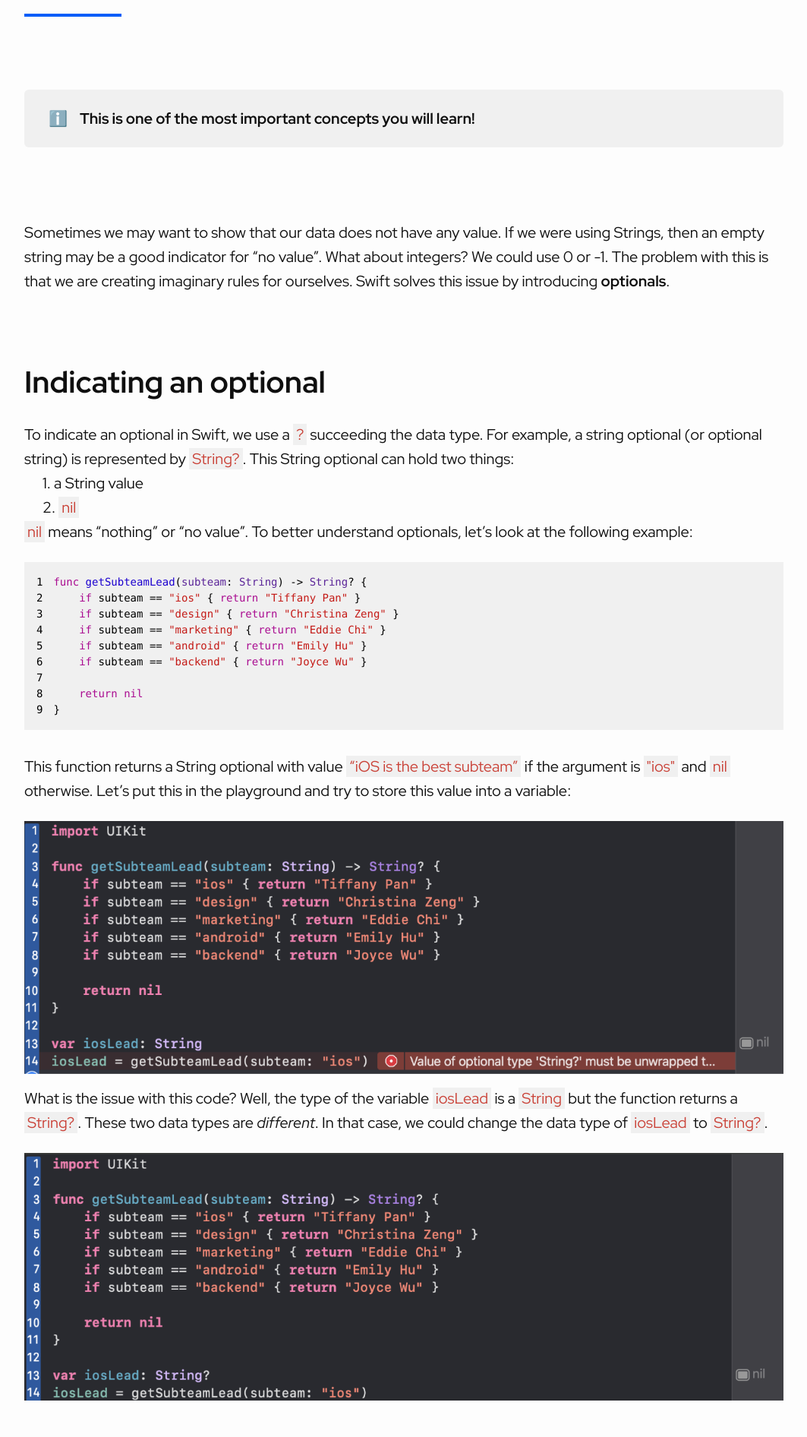
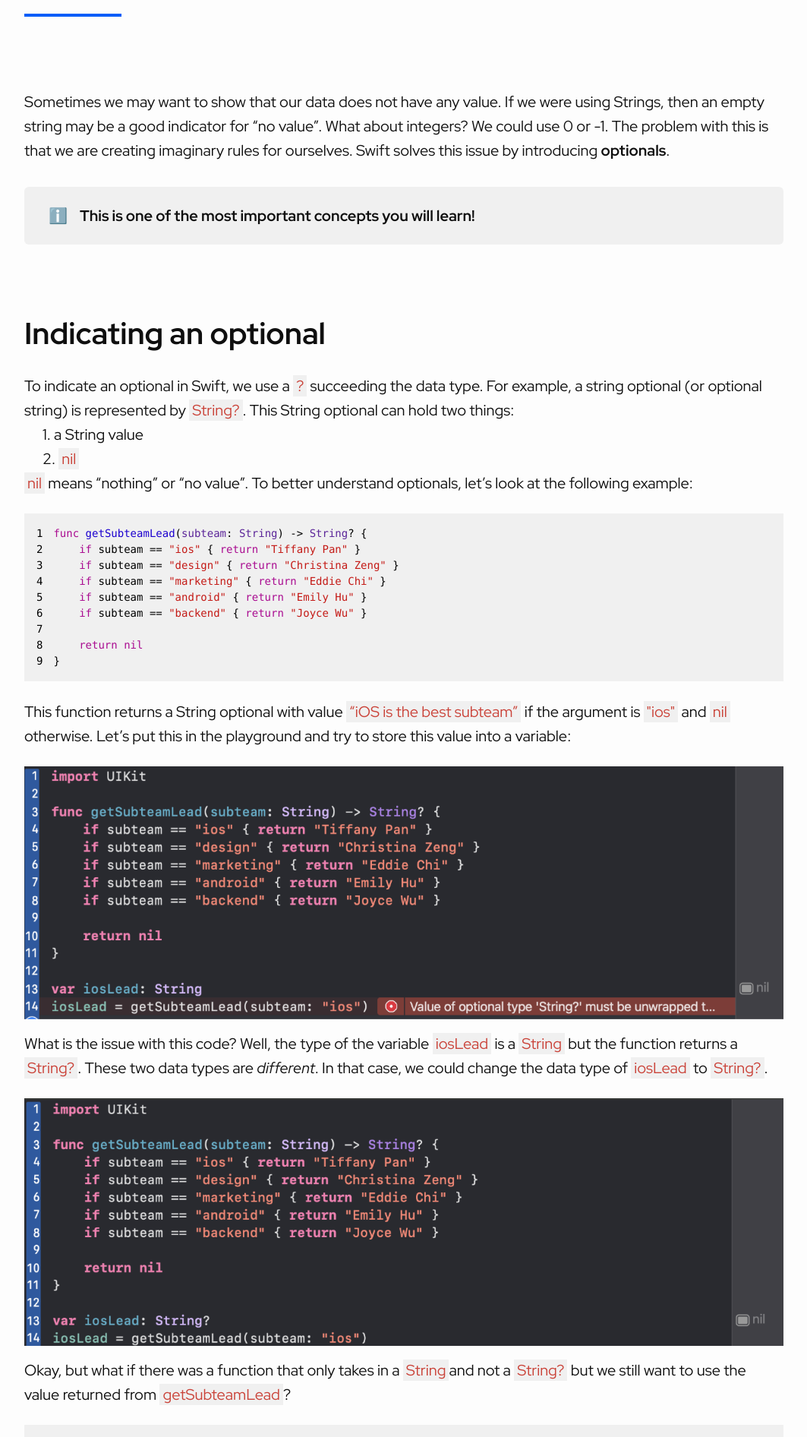
Before and after one commit to vinnie4k/portfolio, a React (Vite) app: page /blog/intro-to-ios/optionals in a window 1280 px wide. Shown: the part 310-2202 px from the top of the page at 76% size, without its empty margins (108-1171 px from the left). Built offline with nearby package versions, Linux system fonts and the light colour scheme.

Commit message:
Fixed spacing issues with blog posts

```diff
--- a/src/pages/blog/CodeBlock.tsx
+++ b/src/pages/blog/CodeBlock.tsx
@@ -3,7 +3,7 @@ import { xcode } from "react-syntax-highlighter/dist/esm/styles/hljs";
 
 function CodeBlock(codeProp: CodeProp) {
   return (
-    <div className="lg:mt-6">
+    <div className="lg:mt-6 lg:mb-6">
       <SyntaxHighlighter
         language="swift"
         style={xcode}
--- a/src/pages/posts/Post2.tsx
+++ b/src/pages/posts/Post2.tsx
@@ -171,7 +171,7 @@ function Post2() {
             Earlier when we assigned an initial value to a variable,
           </p>
           <CodeBlock codeString={`var instructor = "Vin"`} />
-          <p className="post-body mt-4">
+          <p className="post-body">
             Swift automatically <span className="italic">infers</span> what data
             type the variable will hold. This is known as{" "}
             <span className="font-bold">type inferencing</span>. You could also
--- a/src/pages/posts/Post5.tsx
+++ b/src/pages/posts/Post5.tsx
@@ -157,7 +157,7 @@ if a < 0 {
     // control statement: return, break, continue, or throw
 }`}
           />
-          <p className="post-body mt-4">
+          <p className="post-body">
             <span className="post-code">condition</span> is an expression that
             evaluates to <span className="post-code">true</span> or{" "}
             <span className="post-code">false</span>. If{" "}
--- a/src/pages/posts/Post6.tsx
+++ b/src/pages/posts/Post6.tsx
@@ -120,7 +120,7 @@ for person in staff {
 	print(person)
 }`}
           />
-          <p className="post-body mt-4">
+          <p className="post-body">
             In this code, the loop variable is{" "}
             <span className="post-code">person</span>. For every iteration of
             this loop, the value of <span className="post-code">person</span>{" "}
@@ -174,7 +174,7 @@ while i < 10 {
 	i += 1
 }`}
           />
-          <p className="post-body mt-4">
+          <p className="post-body">
             The above code will print out the value of{" "}
             <span className="post-code">i</span> and increment the value of{" "}
             <span className="post-code">i</span> by 1{" "}
@@ -202,7 +202,7 @@ while i < 10 {
 	// i += 1 commented out
 }`}
           />
-          <div className="mt-4 flex flex-row gap-4 items-center py-4 px-6 bg-offWhite2 rounded-md lg:py-6 lg:px-8">
+          <div className="flex flex-row gap-4 items-center py-4 px-6 bg-offWhite2 rounded-md lg:py-6 lg:px-8">
             <p className="lg:text-xl">{"ℹ️"}</p>
             <p className="font-bold lg:text-xl">
               You can use <span className="post-code">break</span> or{" "}
--- a/src/pages/posts/Post7.tsx
+++ b/src/pages/posts/Post7.tsx
@@ -42,14 +42,14 @@ function Post7() {
   print("My name is Vin")
 }`}
           />
-          <p className="post-body mt-4">
+          <p className="post-body">
             If we were to just define this function in the playground, nothing
             will be printed out. This is because we also need to{" "}
             <span className="italic">call</span> the function. We can call the
             function we previously defined with the following code:
           </p>
           <CodeBlock codeString={`myName()`} />
-          <p className="post-body mt-4">Let’s test this in the playground:</p>
+          <p className="post-body">Let’s test this in the playground:</p>
           <img
             src={post7_1}
             alt="Defining and calling a function"
@@ -73,7 +73,7 @@ function Post7() {
   print("My name is \\(name)")
 }`}
           />
-          <p className="post-body mt-4">
+          <p className="post-body">
             This function has a parameter called{" "}
             <span className="post-code">name</span> which is of type{" "}
             <span className="post-code">String</span> and uses string
@@ -110,8 +110,6 @@ function Post7() {
 
 myName(name: "Vin")`}
           />
-        </div>
-        <div>
           <p className="post-body">
             In this example, the name of the parameter within the function
             definition is <span className="post-code">str</span> but when I call
@@ -123,8 +121,6 @@ myName(name: "Vin")`}
             seem useful at first glance, but it is a very powerful feature once
             you begin writing code.
           </p>
-        </div>
-        <div>
           <p className="post-body">
             You can also use an underscore (<span className="post-code">_</span>
             ) as the <span className="italic">external parameter</span>.
@@ -136,8 +132,6 @@ myName(name: "Vin")`}
 
 myName("Vin")`}
           />
-        </div>
-        <div>
           <p className="post-body">
             By doing this, you do not need to provide the external parameter
             name when passing in your argument in the function call.
@@ -174,8 +168,6 @@ myName("Vin")`}
     return false
 }`}
           />
-        </div>
-        <div>
           <p className="post-body">
             The function above will return{" "}
             <span className="post-code">true</span> if the argument that I pass
--- a/src/pages/posts/Post8.tsx
+++ b/src/pages/posts/Post8.tsx
@@ -22,19 +22,21 @@ function Post8() {
         />
       </div>
 
-      <Callout
-        icon="ℹ️"
-        text="This is one of the most important concepts you will learn!"
-      />
-
       {/* Intro */}
-      <p className="post-body">
-        Sometimes we may want to show that our data does not have any value. If
-        we were using Strings, then an empty string may be a good indicator for
-        “no value”. What about integers? We could use 0 or -1. The problem with
-        this is that we are creating imaginary rules for ourselves. Swift solves
-        this issue by introducing <span className="font-bold">optionals</span>.
-      </p>
+      <div className="post-section">
+        <p className="post-body">
+          Sometimes we may want to show that our data does not have any value.
+          If we were using Strings, then an empty string may be a good indicator
+          for “no value”. What about integers? We could use 0 or -1. The problem
+          with this is that we are creating imaginary rules for ourselves. Swift
+          solves this issue by introducing{" "}
+          <span className="font-bold">optionals</span>.
+        </p>
+        <Callout
+          icon="ℹ️"
+          text="This is one of the most important concepts you will learn!"
+        />
+      </div>
 
       {/* Indicating an optional */}
       <div className="post-section">
@@ -67,8 +69,6 @@ function Post8() {
     return nil
 }`}
           />
-        </div>
-        <div>
           <p className="post-body">
             This function returns a String optional with value{" "}
             <span className="post-code">“iOS is the best subteam”</span> if the
@@ -95,8 +95,6 @@ function Post8() {
             alt="String? and String are different types"
             className="post-code-image"
           />
-        </div>
-        <div>
           <p className="post-body">
             Okay, but what if there was a function that only takes in a{" "}
             <span className="post-code">String</span>
@@ -121,7 +119,7 @@ func cheerLead(name: String) {
 
 cheerLead(name: getSubteamLead(subteam: "ios"))`}
           />
-          <p className="post-body mt-4">
+          <p className="post-body">
             This code will not execute because{" "}
             <span className="post-code">getSubteamLead</span> returns a{" "}
             <span className="post-code">String?</span> but the function{" "}
@@ -221,8 +219,6 @@ guard let leadName = getSubteamLead(subteam: "ios") else {
 
 cheerLead(name: leadName)`}
           />
-        </div>
-        <div>
           <p className="post-body">
             The main difference between using an{" "}
             <span className="post-code">if let</span> versus a{" "}
@@ -266,7 +262,7 @@ cheerLead(name: leadName)`}
               <span className="post-code">nil</span>, your program will crash!
             </p>
           </div>
-          <p className="post-body">
+          <p className="post-body mt-4">
             Let me emphasize this again. Your code will crash if you unwrap an
             optional that is holding <span className="post-code">nil</span>. You
             should only use this approach if you are 100% certain that the
@@ -291,8 +287,6 @@ func cheerLead(name: String) {
 let leadName = getSubteamLead(subteam: "ios")
 cheerLead(name: leadName!)`}
           />
-        </div>
-        <div>
           <p className="post-body">
             In this case, I know that my code will not crash because I am
             certain that <span className="post-code">leadName</span> will not
@@ -363,8 +357,6 @@ cheerLead(name: leadName!)`}
 
 let uppercaseDesign = getSubteamLead(subteam: "design").uppercased()`}
           />
-        </div>
-        <div>
           <p className="post-body">
             If we put this code in the playground, Xcode will give us an error.
           </p>
@@ -389,7 +381,7 @@ let uppercaseDesign = getSubteamLead(subteam: "design").uppercased()`}
           <CodeBlock
             codeString={`let uppercaseDesign = getSubteamLead(subteam: "design")?.uppercased()`}
           />
-          <p className="post-body mt-4">
+          <p className="post-body">
             That extra <span className="post-code">?</span> after the call to{" "}
             <span className="post-code">getSubteamLead</span> is the{" "}
             <span className="italic">optional chaining</span>. This means
@@ -413,7 +405,7 @@ let uppercaseDesign = getSubteamLead(subteam: "design").uppercased()`}
           <CodeBlock
             codeString={`let designLead = getSubteamLead(subteam: "design") ?? "Invalid"`}
           />
-          <p className="post-body mt-4">
+          <p className="post-body">
             The <span className="post-code">??</span> is the{" "}
             <span className="font-bold">nil coalescing operator</span> and it
             provides a default value if the optional is holding{" "}
```
